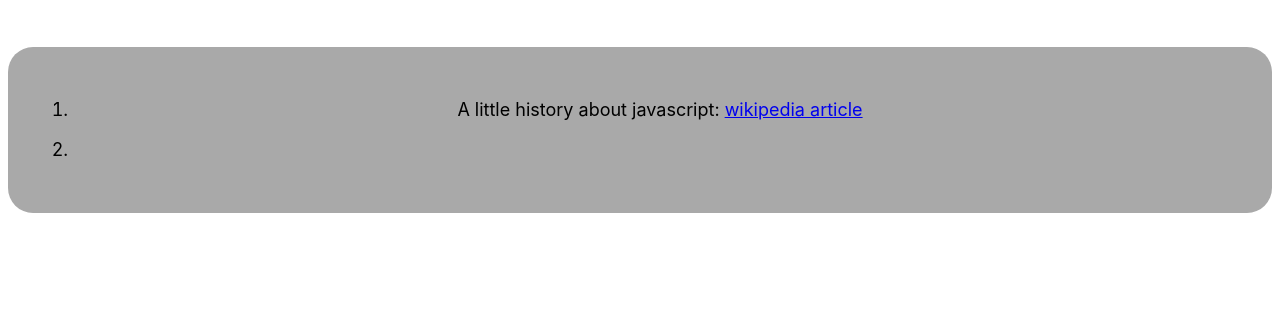
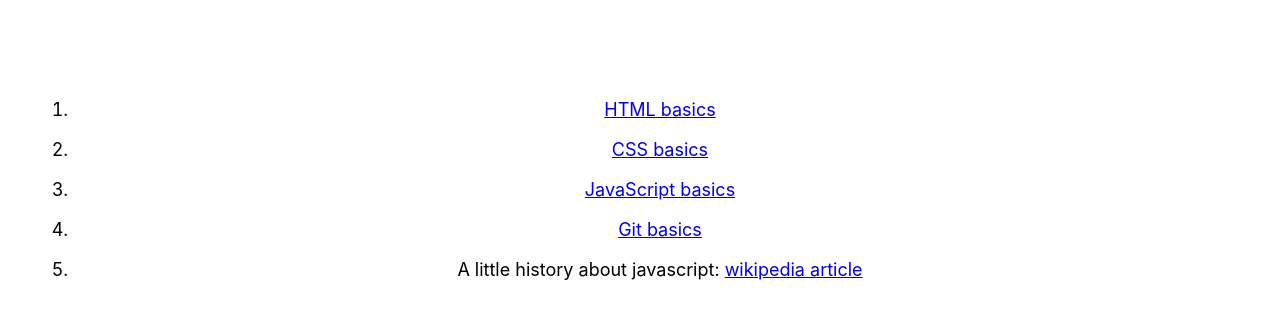
Before and after one commit to luisschubert/basicwebapp, a website: page pageview.html in a window 1280 px wide. Shown: the part 120-438 px from the top of the page. Drawn offline with Linux system fonts and the light colour scheme.

Commit message:
recording ready stage

```diff
--- a/package.json
+++ b/package.json
@@ -4,7 +4,8 @@
   "description": "a basic deployable web app",
   "main": "index.js",
   "scripts": {
-    "test": "echo \"Error: no test specified\" && exit 1"
+    "test": "echo \"Error: no test specified\" && exit 1",
+    "start": "node index.js"
   },
   "author": "Luis Schubert",
   "license": "ISC",
--- a/pageview.html
+++ b/pageview.html
@@ -27,7 +27,6 @@ body {
         text-align: center;
         vertical-align: middle;
         line-height: 40px;
-        background: darkgrey;
         border-radius: 25px;
         padding: 25px;
     }
@@ -84,8 +83,11 @@ body {
     </div>
     <div class='contentContainer'>
         <ol>
+            <li><a href="https://developer.mozilla.org/en-US/docs/Learn/Getting_started_with_the_web/HTML_basics">HTML basics</a></li>
+            <li><a href="https://developer.mozilla.org/en-US/docs/Web/CSS">CSS basics</a></li>
+            <li><a href="https://developer.mozilla.org/en-US/docs/Learn/Getting_started_with_the_web/JavaScript_basics"> JavaScript basics</a></li>
+            <li><a href="http://rogerdudler.github.io/git-guide/">Git basics</a></li>
             <li>A little history about javascript: <a href="https://en.wikipedia.org/wiki/ECMAScript">wikipedia article</a></li>
-            <li>
         <ol>
     </div>
 </body>
```
